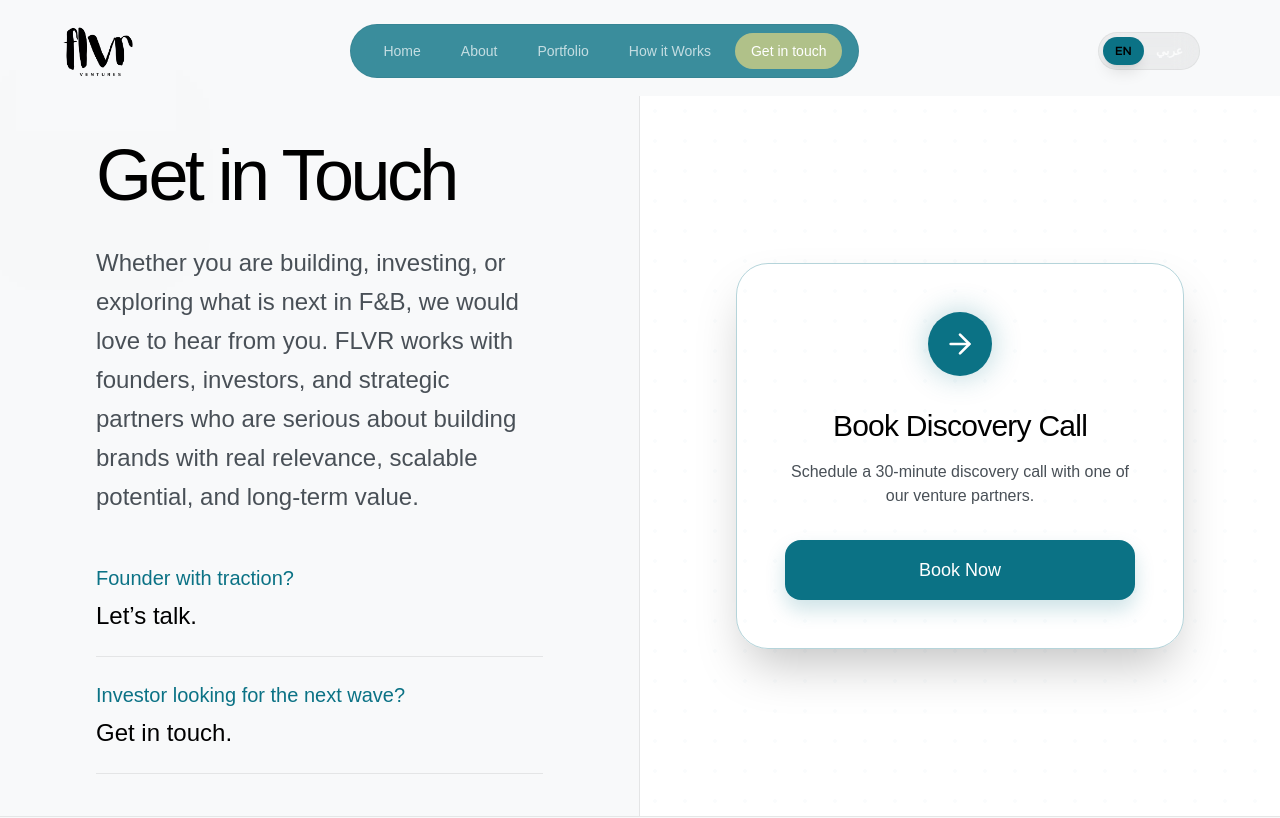
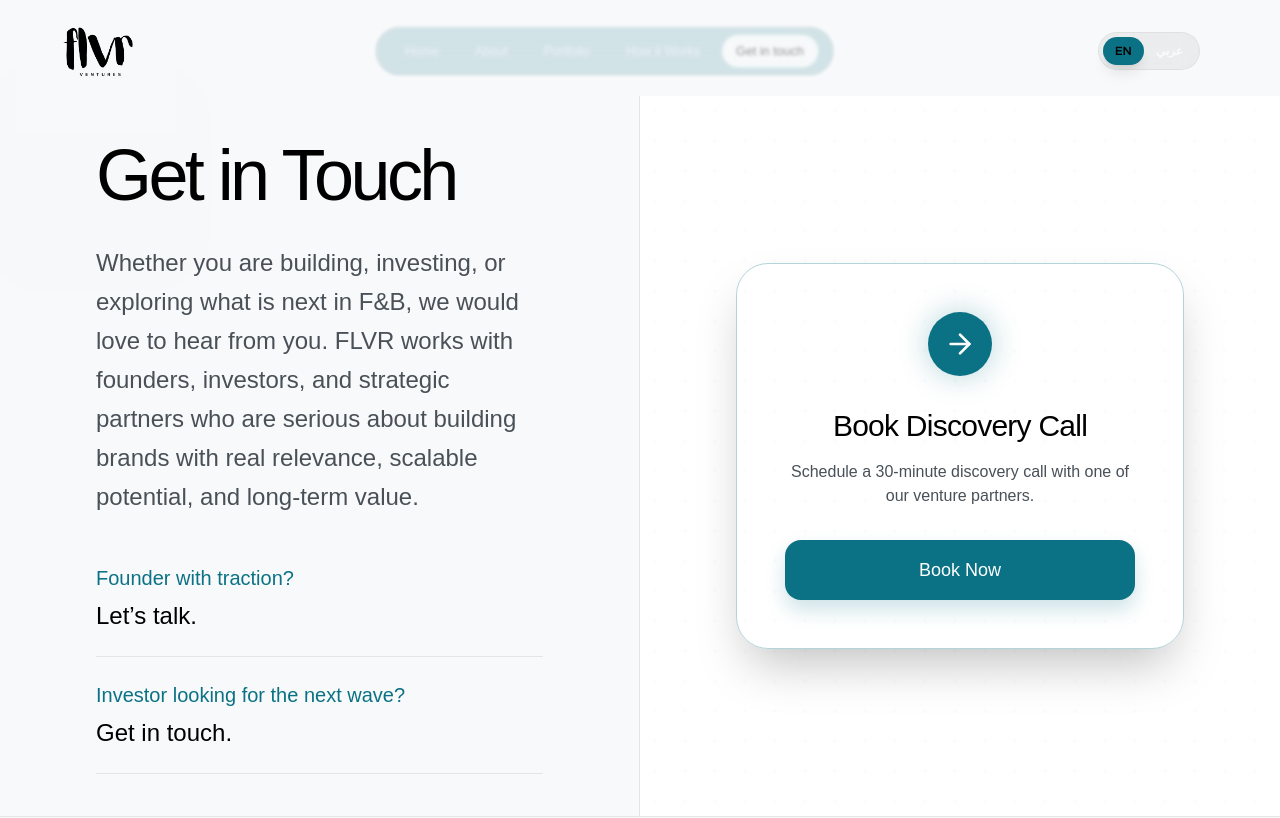
Before and after one commit to HamzaRizwan214/FLVR-Ventures, a React (Vite) app: page /contact in a window 1280 px wide. Shown: the top 818 px of the page. Built offline with nearby package versions, Linux system fonts and the light colour scheme; a web font is replaced by a local one.

Commit message:
fixing the arabic text and navbar

```diff
--- a/src/components/FloatingNav.jsx
+++ b/src/components/FloatingNav.jsx
@@ -15,8 +15,9 @@ import { Button } from "@/components/ui/button";
 export default function FloatingNav() {
   const { language, toggleLanguage } = useLanguage();
   const { pathname } = useLocation();
-  const [scrolled, setScrolled] = React.useState(false);
+  const [scrolled, setScrolled] = useState(false);
   const [isOpen, setIsOpen] = useState(false);
+  const [isHovered, setIsHovered] = useState(false);
   const { scrollYProgress } = useScroll();
 
   useMotionValueEvent(scrollYProgress, "change", (latest) => {
@@ -30,6 +31,24 @@ export default function FloatingNav() {
     { name: "How it Works", ar: "كيف نعمل", href: "/how-it-works" },
     { name: "Get in touch", ar: "تواصل معنا", href: "/contact" },
   ];
+
+  // Variants for the navigation bar animation
+  const navVariants = {
+    expanded: {
+      opacity: 1,
+      scale: 1,
+      y: 0,
+      filter: "blur(0px)",
+      transition: { type: "spring", stiffness: 400, damping: 30 }
+    },
+    collapsed: {
+      opacity: 0.4,
+      scale: 0.9,
+      y: 0,
+      filter: "blur(2px)",
+      transition: { type: "spring", stiffness: 400, damping: 30 }
+    }
+  };
 
   return (
     <header
@@ -48,26 +67,33 @@ export default function FloatingNav() {
           alt="FLVR Logo"
           className="h-8 shadow-2xl scale-500"
         />
-        {/* <span className="font-normal text-xl tracking-tight text-[var(--text-primary)] hidden sm:block">
-          <span className="text-[#0b7285]">FLVR Ventures</span>
-        </span> */}
       </Link>
 
       {/* Navigation */}
-      <nav className="hidden md:flex items-center space-x-2 bg-[var(--brand-primary)]/80 backdrop-blur-md rounded-full px-4 py-2 border border-black/5 rtl:space-x-reverse">
+      <motion.nav
+        onMouseEnter={() => setIsHovered(true)}
+        onMouseLeave={() => setIsHovered(false)}
+        initial="expanded"
+        animate={scrolled && !isHovered ? "collapsed" : "expanded"}
+        variants={navVariants}
+        className={cn(
+          "hidden md:flex items-center space-x-2 bg-[var(--brand-primary)]/80 backdrop-blur-md rounded-full px-4 py-2 border border-black/5 rtl:space-x-reverse cursor-pointer transition-colors duration-300",
+          scrolled && !isHovered ? "bg-[var(--brand-primary)]/40" : "bg-[var(--brand-primary)]/80"
+        )}
+      >
         {menuItems.map((item) => (
           <Link
             key={item.name}
             to={item.href}
             className={cn(
-              "text-[#FFFFFF]/70 hover:text-[#FFFFFF] text-sm font-normal px-4 py-2 rounded-full hover:bg-black/5 transition-all duration-200",
-              pathname === item.href && "text-[#FFFFFF] bg-[#ffe37dff]/60",
+              "text-[#FFFFFF]/70 hover:text-[#000000] text-sm font-normal px-4 py-2 rounded-full hover:bg-white/10 transition-all duration-200 whitespace-nowrap",
+              pathname === item.href && "text-[#000000] bg-[#ffffffff]/90",
             )}
           >
             <BilingualText en={item.name} ar={item.ar} />
           </Link>
         ))}
-      </nav>
+      </motion.nav>
 
       <div className="flex items-center z-50 gap-4">
         <div className="hidden sm:flex bg-black/5 backdrop-blur-md rounded-full p-1 border border-black/5">
--- a/src/components/ui/shaders-hero-section.jsx
+++ b/src/components/ui/shaders-hero-section.jsx
@@ -161,8 +161,8 @@ export function ShaderBackground({ children }) {
 
 export function HeroContent() {
   return (
-    <main className="absolute inset-0 z-20 flex items-end px-6 lg:px-12 pb-12 lg:pb-24">
-      <div className="max-w-4xl text-left">
+    <main className="absolute inset-0 z-20 flex items-end justify-start px-6 lg:px-12 pb-12 lg:pb-24">
+      <div className="max-w-4xl text-left rtl:text-right">
         <div
           className="inline-flex items-center px-4 py-2 rounded-full bg-black/5 mb-6 relative border border-black/5"
           style={{
@@ -204,12 +204,14 @@ export function HeroContent() {
         </h1>
 
         {/* Description */}
+        <div className="flex">
           <p className="text-lg md:text-xl font-normal text-[#FFFFFF] mb-10 max-w-2xl leading-relaxed">
             <BilingualText
               en="Institutional Capital. Creative Edge. Relentless Execution. We identify, create, package, operate, and scale high-potential restaurant and café concepts."
               ar="رأس مال مؤسسي. حافة إبداعية. تنفيذ لا هوادة فيه. نقوم بتحديد، إنشاء، تشغيل، وتوسيع مفاهيم المطاعم والمقاهي ذات الإمكانات العالية."
             />
           </p>
+        </div>
 
         {/* Buttons */}
         <div className="flex items-center gap-4 flex-wrap">
--- a/src/index.css
+++ b/src/index.css
@@ -51,13 +51,13 @@
 @font-face {
   font-family: 'Etlalah';
   src: url('/etlalah-arabic-typeface/etlalah-regular.otf') format('opentype');
-  font-weight: 400;
+  font-weight: 100 400;
   font-style: normal;
 }
 @font-face {
   font-family: 'Etlalah';
   src: url('/etlalah-arabic-typeface/etlalah-bold.otf') format('opentype');
-  font-weight: 1000;
+  font-weight: 500 1000;
   font-style: normal;
 }
 
@@ -95,11 +95,33 @@ html, body {
 /* Handle RTL (Arabic) Font Override */
 [dir="rtl"], [dir="rtl"] body {
   font-family: var(--font-arabic) !important;
+  /* Set base weight to 500, which now uses the Bold font file */
+  font-weight: 500;
 }
 
-/* Ensure font-weight mappings for Etlalah */
-[dir="rtl"] strong, [dir="rtl"] b {
-  font-weight: 1000;
+/* Force all text elements in Arabic to be at least Medium weight */
+[dir="rtl"] p,
+[dir="rtl"] span,
+[dir="rtl"] div,
+[dir="rtl"] a,
+[dir="rtl"] li {
+  font-weight: 500;
+}
+
+/* Ensure common font-weight classes respond correctly in RTL */
+[dir="rtl"] .font-normal {
+  font-weight: 500 !important;
+}
+
+[dir="rtl"] .font-medium {
+  font-weight: 600 !important;
+}
+
+[dir="rtl"] .font-semibold,
+[dir="rtl"] .font-bold,
+[dir="rtl"] strong,
+[dir="rtl"] b {
+  font-weight: 1000 !important;
 }
 
 /* Base resets */
```
Lines whose indentation alone changed are shown as unchanged.
